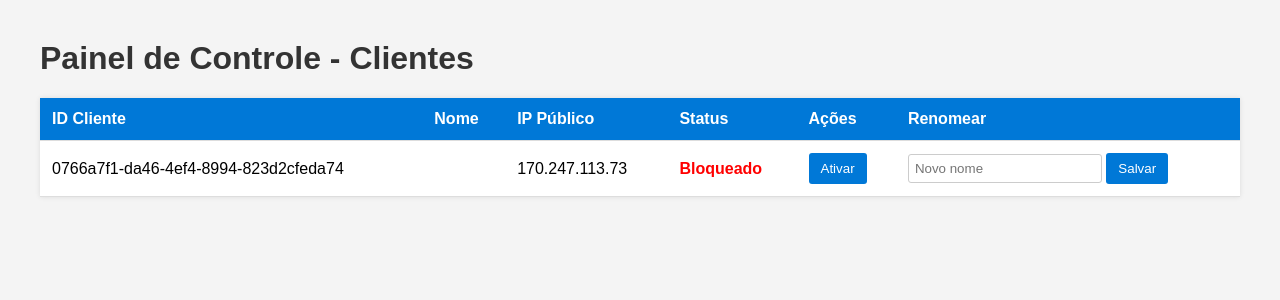
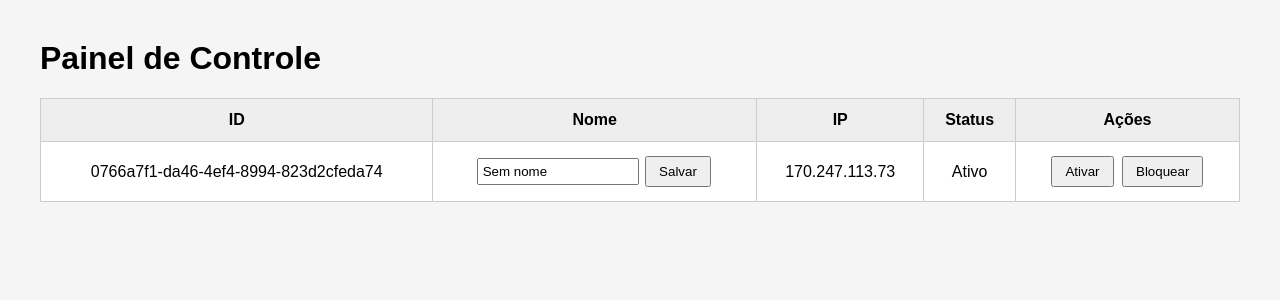
Before and after one commit to blackingbrbr23/painel-controlle, a Flask app: page / in a window 1280 px wide. Shown: the top 300 px of the page. Run offline with Flask 3, Linux system fonts and the light colour scheme.

Commit message:
Update index.html

```diff
--- a/templates/index.html
+++ b/templates/index.html
@@ -1,110 +1,48 @@
 <!DOCTYPE html>
 <html lang="pt-BR">
 <head>
-    <meta charset="UTF-8" />
-    <meta name="viewport" content="width=device-width, initial-scale=1" />
+  <meta charset="UTF-8">
   <title>Painel de Controle</title>
   <style>
-        body {
-            font-family: Arial, sans-serif;
-            margin: 40px;
-            background: #f4f4f4;
-        }
-        h1 {
-            color: #333;
-        }
-        table {
-            width: 100%;
-            border-collapse: collapse;
-            margin-top: 20px;
-            background: white;
-            box-shadow: 0 0 5px rgba(0,0,0,0.1);
-        }
-        th, td {
-            padding: 12px;
-            text-align: left;
-            border-bottom: 1px solid #ddd;
-        }
-        th {
-            background: #0078D7;
-            color: white;
-        }
-        tr:hover {
-            background: #f1f1f1;
-        }
-        button, input[type="submit"] {
-            cursor: pointer;
-            background-color: #0078D7;
-            color: white;
-            border: none;
-            padding: 8px 12px;
-            border-radius: 3px;
-            transition: background-color 0.3s ease;
-        }
-        button:hover, input[type="submit"]:hover {
-            background-color: #005fa3;
-        }
-        input.rename-input {
-            padding: 6px;
-            border: 1px solid #ccc;
-            border-radius: 3px;
-            width: 180px;
-        }
-        form.inline-form {
-            display: inline-block;
-            margin: 0;
-        }
-        .blocked {
-            color: red;
-            font-weight: bold;
-        }
-        .active {
-            color: green;
-            font-weight: bold;
-        }
+    body { font-family: Arial, sans-serif; margin: 40px; background-color: #f5f5f5; }
+    table { width: 100%; border-collapse: collapse; margin-top: 20px; background: white; }
+    th, td { padding: 12px; border: 1px solid #ccc; text-align: center; }
+    th { background-color: #eee; }
+    form { display: inline; }
+    input[type="text"] { width: 150px; padding: 4px; }
+    button { padding: 6px 12px; margin: 2px; }
   </style>
 </head>
 <body>
-    <h1>Painel de Controle - Clientes</h1>
+  <h1>Painel de Controle</h1>
   <table>
     <thead>
       <tr>
-                <th>ID Cliente</th>
+        <th>ID</th>
         <th>Nome</th>
-                <th>IP Público</th>
+        <th>IP</th>
         <th>Status</th>
         <th>Ações</th>
-                <th>Renomear</th>
       </tr>
     </thead>
     <tbody>
-            {% for client_id, info in clients.items() %}
+      {% for id, data in clients.items() %}
       <tr>
-                <td>{{ client_id }}</td>
-                <td>{{ info.name }}</td>
-                <td>{{ info.ip }}</td>
+        <td>{{ id }}</td>
         <td>
-                    {% if info.command == "ACTIVE" %}
-                        <span class="active">Ativo</span>
-                    {% else %}
-                        <span class="blocked">Bloqueado</span>
-                    {% endif %}
+          <form action="/rename/{{ id }}" method="post">
+            <input type="text" name="nome" value="{{ data.nome }}">
+            <button type="submit">Salvar</button>
+          </form>
         </td>
+        <td>{{ data.ip }}</td>
+        <td>{{ "Ativo" if data.ativo else "Bloqueado" }}</td>
         <td>
-                    {% if info.command == "ACTIVE" %}
-                        <form class="inline-form" action="/set/{{ client_id }}/BLOCK" method="post">
-                            <input type="submit" value="Bloquear" />
+          <form action="/set/{{ id }}/ACTIVE" method="post">
+            <button type="submit">Ativar</button>
           </form>
-                    {% else %}
-                        <form class="inline-form" action="/set/{{ client_id }}/ACTIVE" method="post">
-                            <input type="submit" value="Ativar" />
-                        </form>
-                    {% endif %}
-                </td>
-                <td>
-                    <form class="inline-form" action="/rename/{{ client_id }}" method="post">
-                        <input class="rename-input" type="text" name="new_name" placeholder="Novo nome" required />
-                        <input type="submit" value="Salvar" />
+          <form action="/set/{{ id }}/BLOCKED" method="post">
+            <button type="submit">Bloquear</button>
           </form>
         </td>
       </tr>
```
Lines whose indentation alone changed are shown as unchanged.
